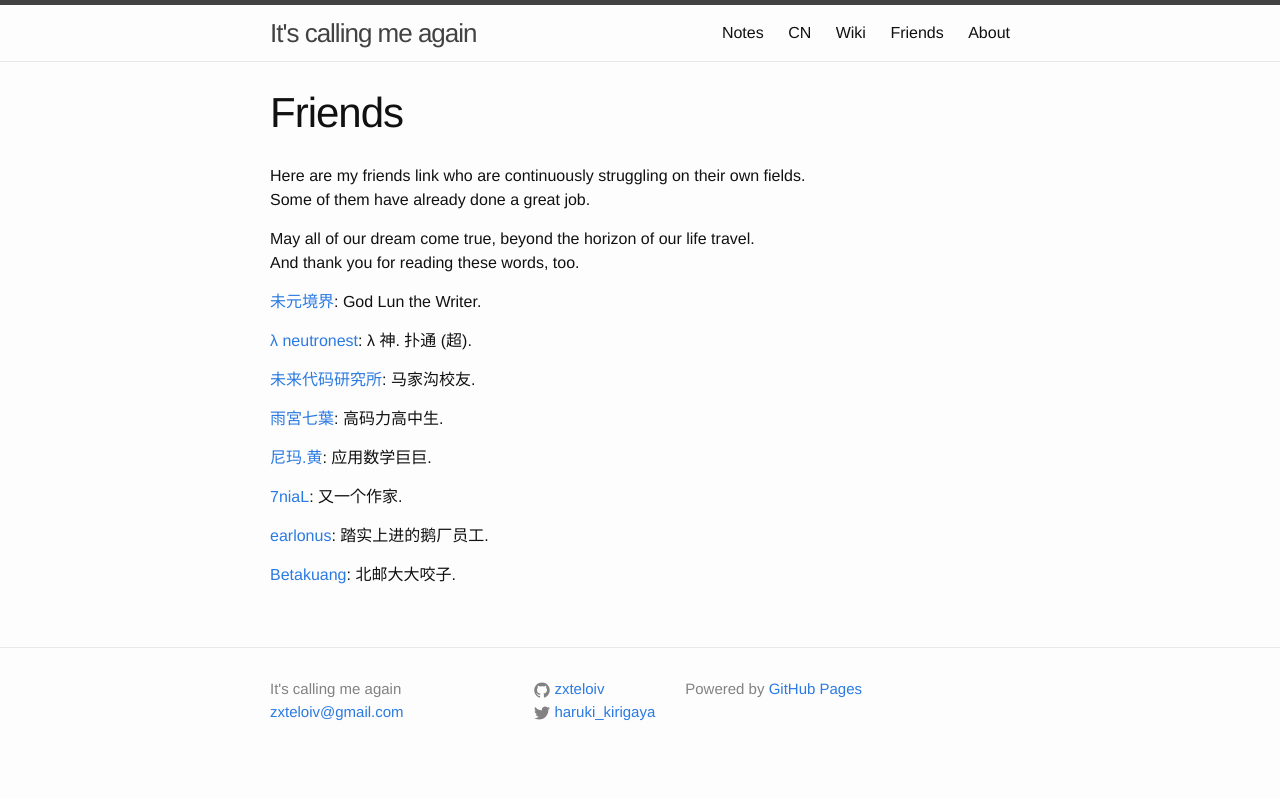
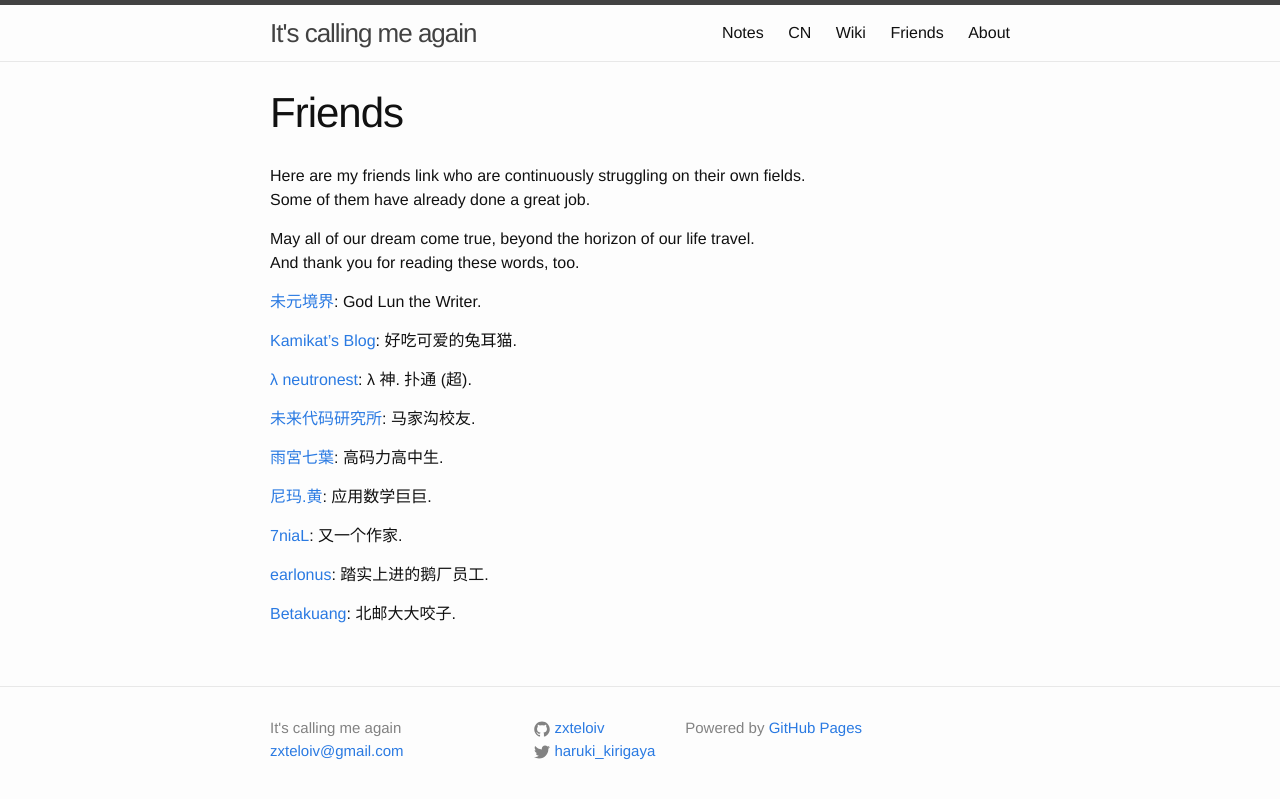
Before and after one commit to zxteloiv/zxteloiv.github.io, a Jekyll site: the page built from friends.md, in a window 1280 px wide. Shown: the top 799 px of the page. Built offline with Jekyll 4.4.1, drawn with Linux system fonts in a browser that asks for light colours.

Commit message:
add kamikat blog link

```diff
--- a/friends.md
+++ b/friends.md
@@ -12,6 +12,8 @@ And thank you for reading these words, too.
 
 <a target="_blank" href="http://molun.net/">未元境界</a>: God Lun the Writer.
 
+<a target="_blank" href="https://banana.moe">Kamikat's Blog</a>: 好吃可爱的兔耳猫.
+
 <a target="_blank" href="http://www.neutronest.moe/">λ neutronest</a>: λ 神. 扑通 (超).
 
 <a target="_blank" href="http://blog.atelier39.org/">未来代码研究所</a>: 马家沟校友.
```
